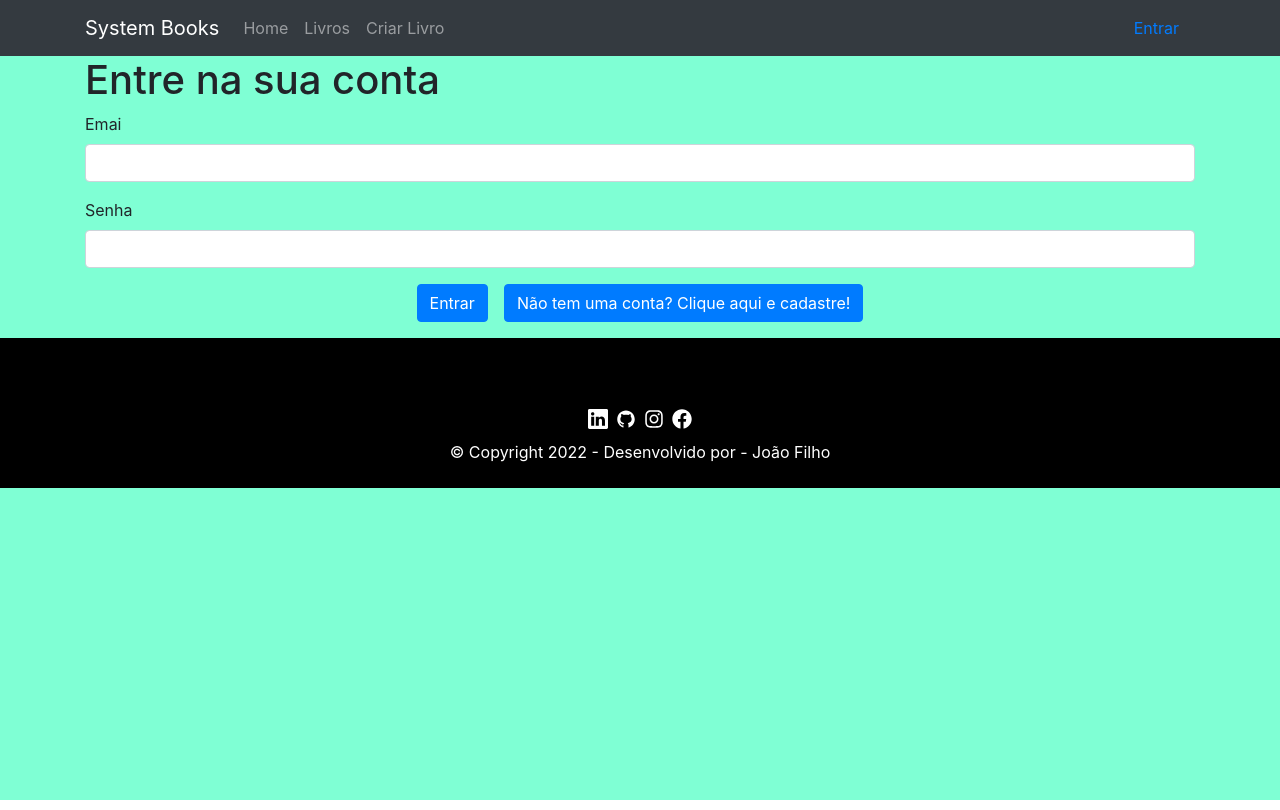
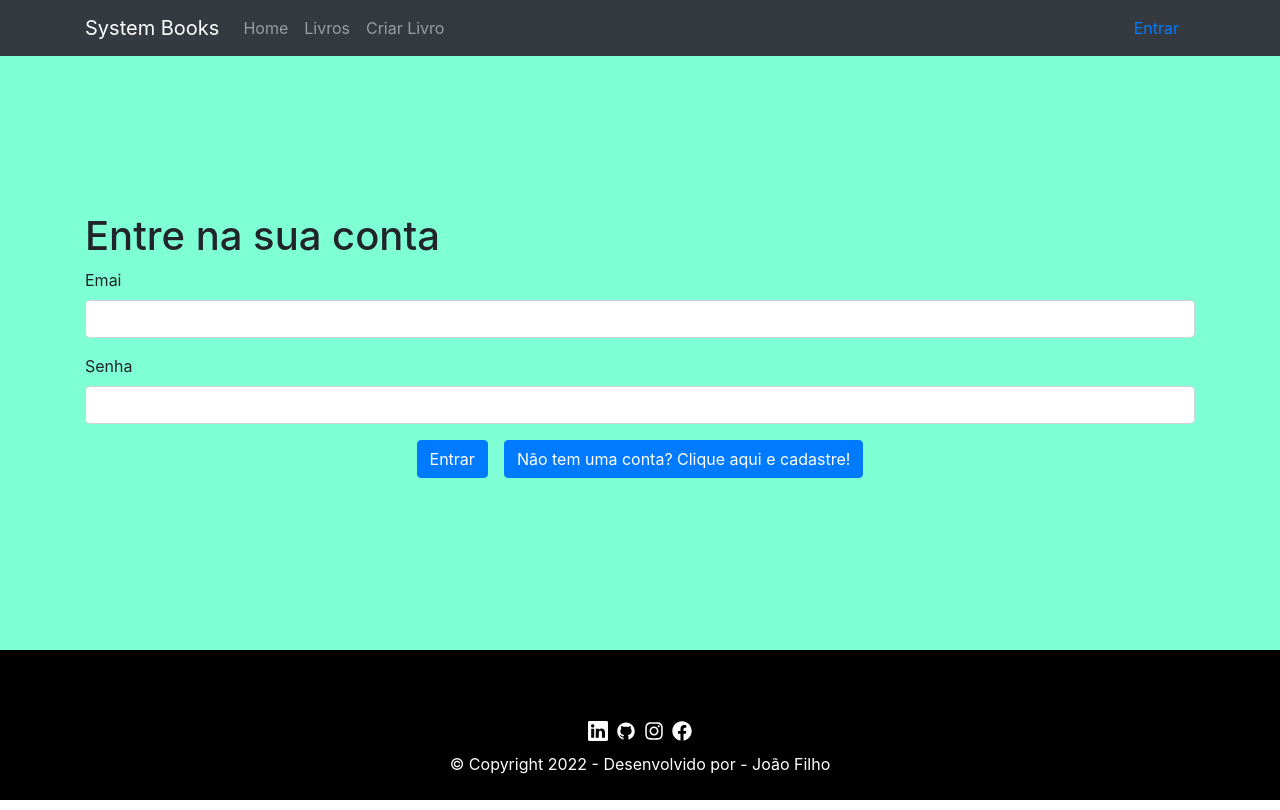
Before and after one commit to ironhack-sao-wdft/react-ironplate, a React (Create React App) app: page /login in a window 1280 px wide. Built offline with nearby package versions, Linux system fonts and the light colour scheme.

Commit message:
atualizar página de livros

```diff
--- a/src/assets/styles/index.css
+++ b/src/assets/styles/index.css
@@ -60,7 +60,7 @@
   height: 100vh;
   display: flex;
   flex-direction: column;
-  margin-bottom:10px;
+  justify-content: space-between;
 
  }
 
```
